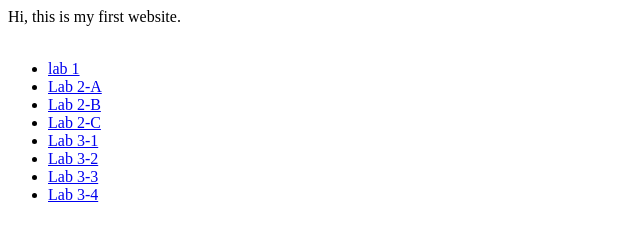
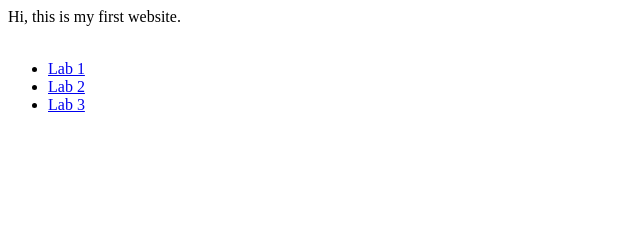
Before and after one commit to Jesper-SH-Hong/comp1537_lab, a plain HTML site: page index.html in a window 1280 px wide. Shown: the whole page, without its empty margins (0-640 px from the left). Drawn offline with Linux system fonts and the light colour scheme.

Commit message:
index html revision

```diff
--- a/index.html
+++ b/index.html
@@ -10,30 +10,16 @@
   <br>
     <ul>
       <li>
-          <a href="lab1/index.html"> lab 1</a>
+          <a href="lab1/index.html"> Lab 1</a>
       </li>
       <li>
-          <a href="lab2/part_a.html"> Lab 2-A </a>
-      </li>
-      <li>
-          <a href="lab2/part_b.html"> Lab 2-B </a>
-      </li>
-      <li>
-          <a href="lab2/part_c.html"> Lab 2-C </a>
+          <a href="lab2/index.html"> Lab 2 </a>
       </li>
 
       <li>
-          <a href="lab3/3-1.html"> Lab 3-1 </a>
+          <a href="lab3/index.html"> Lab 3 </a>
       </li>
-      <li>
-          <a href="lab3/3-2.html"> Lab 3-2 </a>
-      </li>
-      <li>
-          <a href="lab3/3-3.html"> Lab 3-3</a>
-      </li>
-      <li>
-          <a href="lab3/3-4.html"> Lab 3-4</a>
-      </li>
+
   </ul>
 </body>
 </html>
```
Also changed, not shown: lab3/index.html (added, +23 -0 lines).
